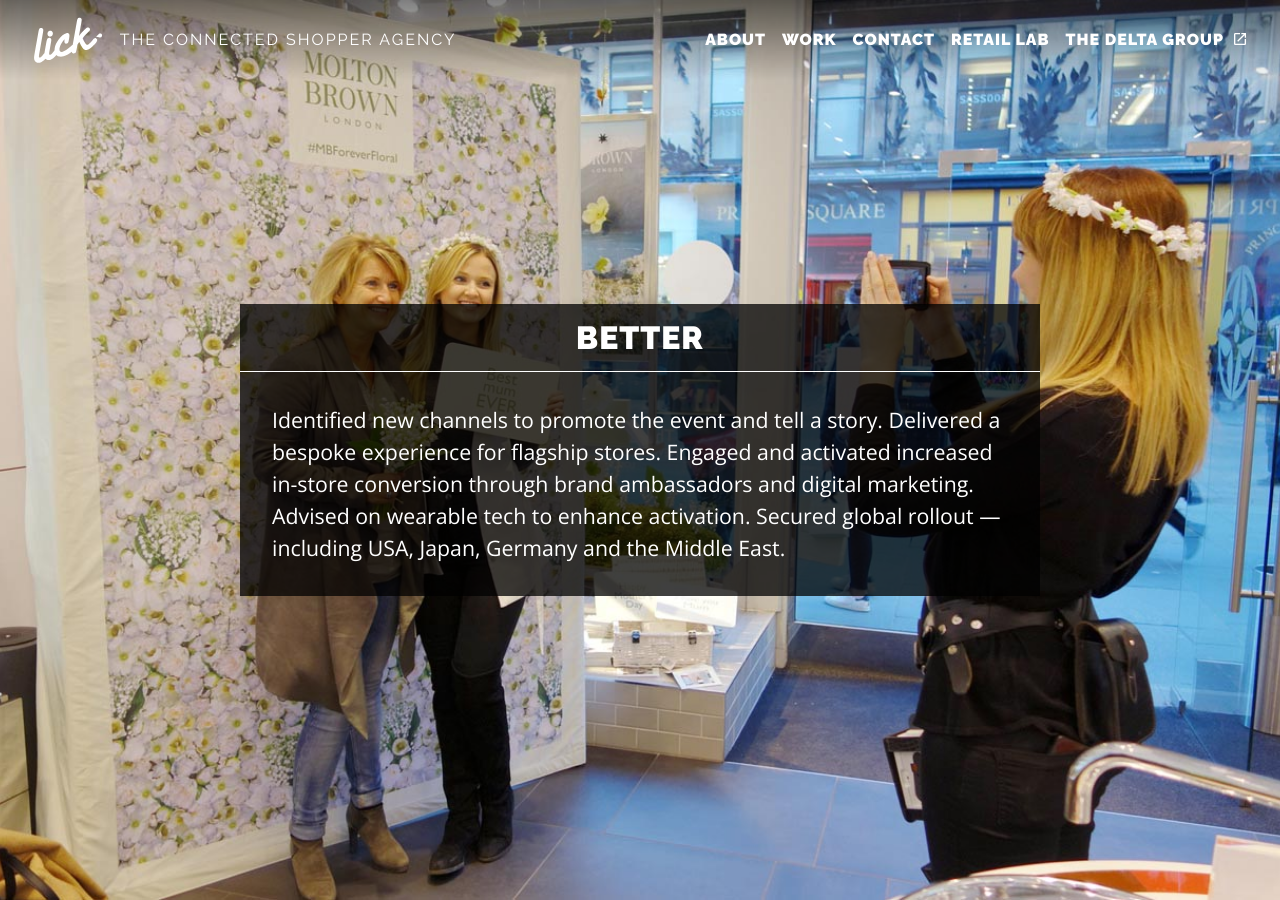
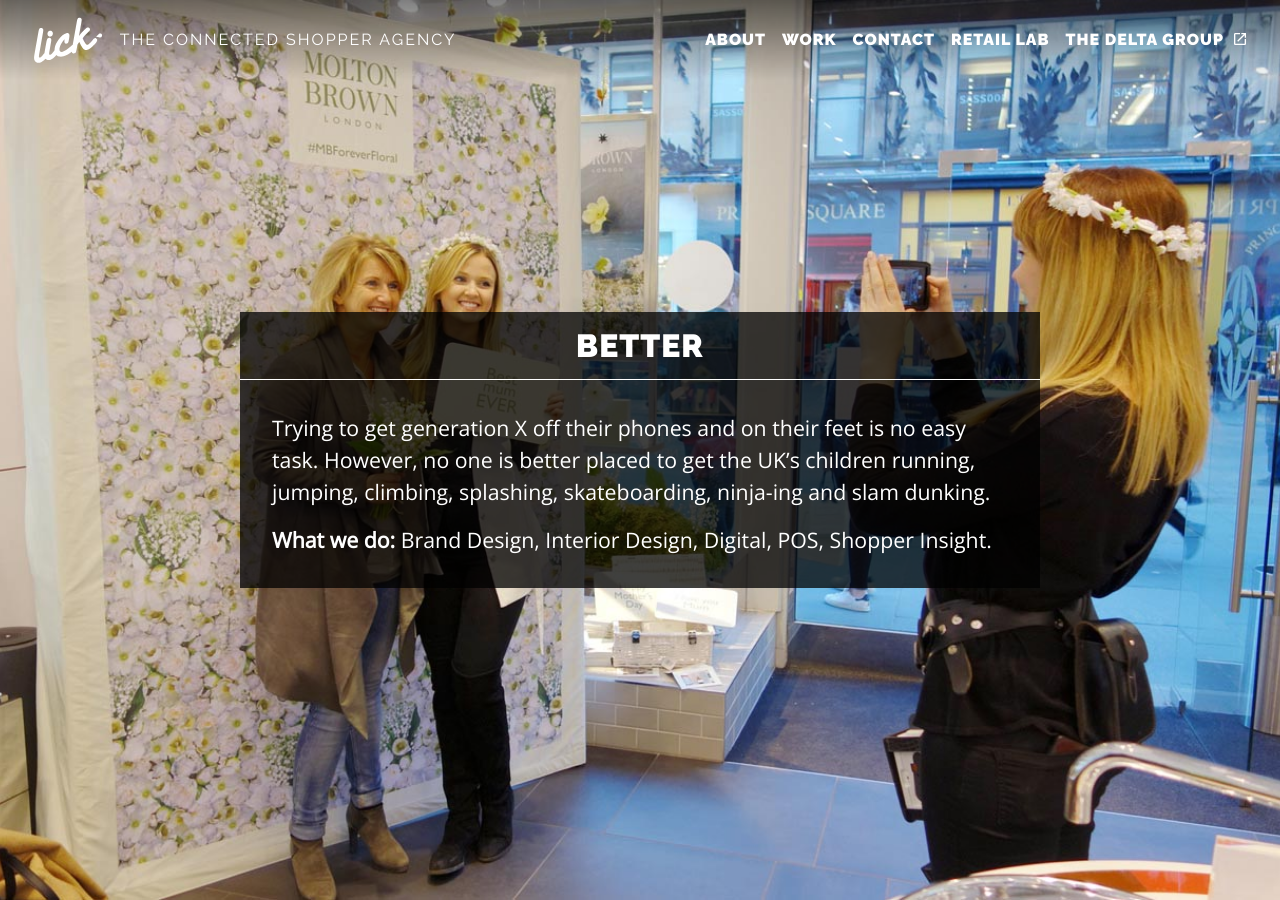
Before and after one commit to lickcreative/website, a Jekyll site: the page built from _work/better.markdown, in a window 1280 px wide and 900 px high. Built offline with Jekyll 4.4.1, drawn with Linux system fonts in a browser that asks for light colours.

Commit message:
Updated Better

```diff
--- a/_work/better.markdown
+++ b/_work/better.markdown
@@ -2,12 +2,10 @@
 title: Better
 date: 2016-07-21 13:28:00 Z
 cover_image: "/uploads/molton-brown-1280.jpg"
-work_assets:
-- "/uploads/molton-brown-box.jpg"
-- "/uploads/molton-brown-box.jpg"
-- "/uploads/molton-brown-box.jpg"
 desktop_image: "/uploads/gll_desktop@1x.jpg"
 mobile_image: "/uploads/gll_mobile@1x.jpg"
 ---
 
-Identified new channels to promote the event and tell a story. Delivered a bespoke experience for flagship stores. Engaged and activated increased in-store conversion through brand ambassadors and digital marketing. Advised on wearable tech to enhance activation. Secured global rollout — including USA, Japan, Germany and the Middle East.
+Trying to get generation X off their phones and on their feet is no easy task. However, no one is better placed to get the UK’s children running,  jumping, climbing, splashing, skateboarding, ninja-ing and slam dunking.
+
+**What we do:** Brand Design, Interior Design, Digital, POS,  Shopper Insight.
```
